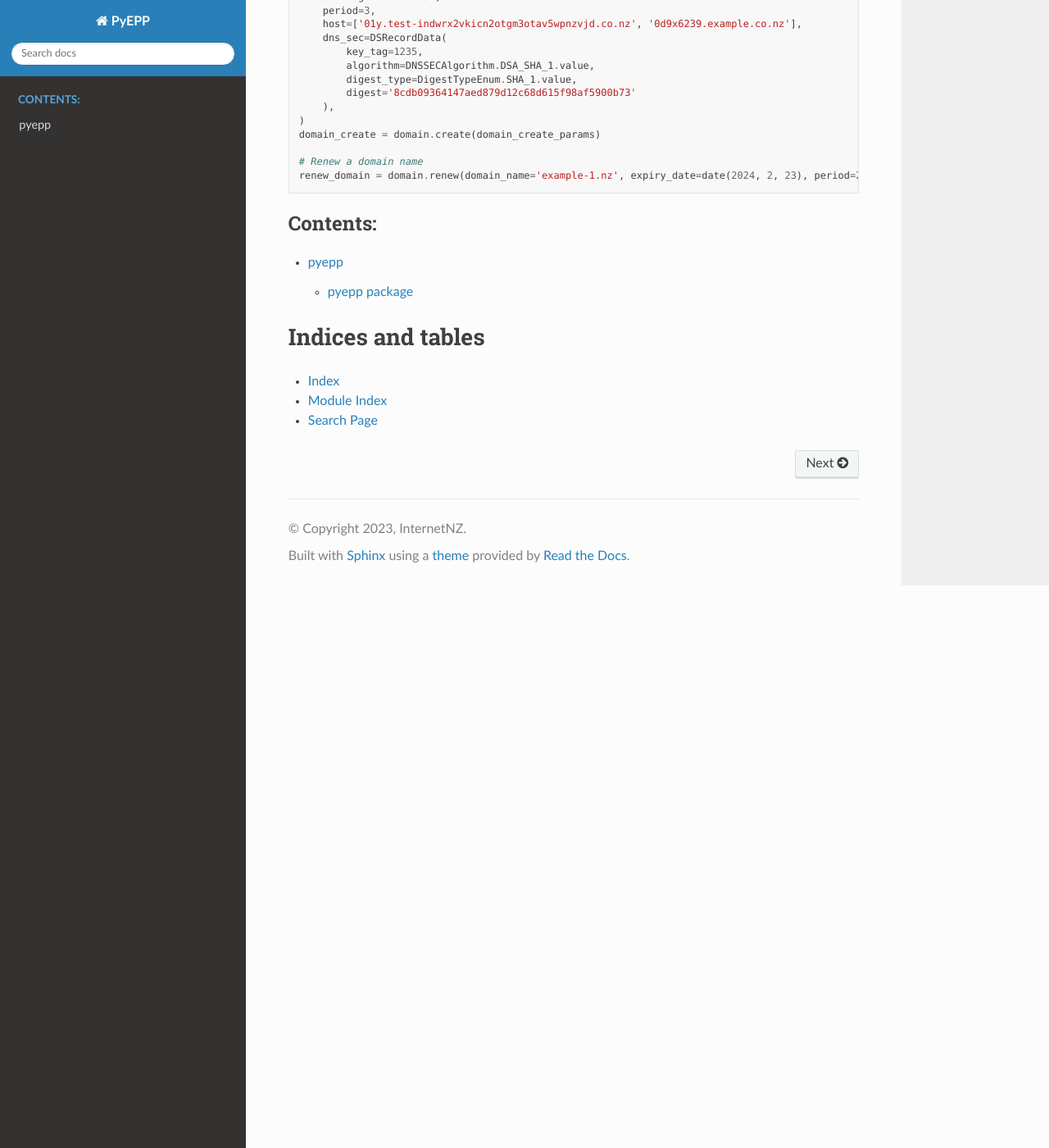
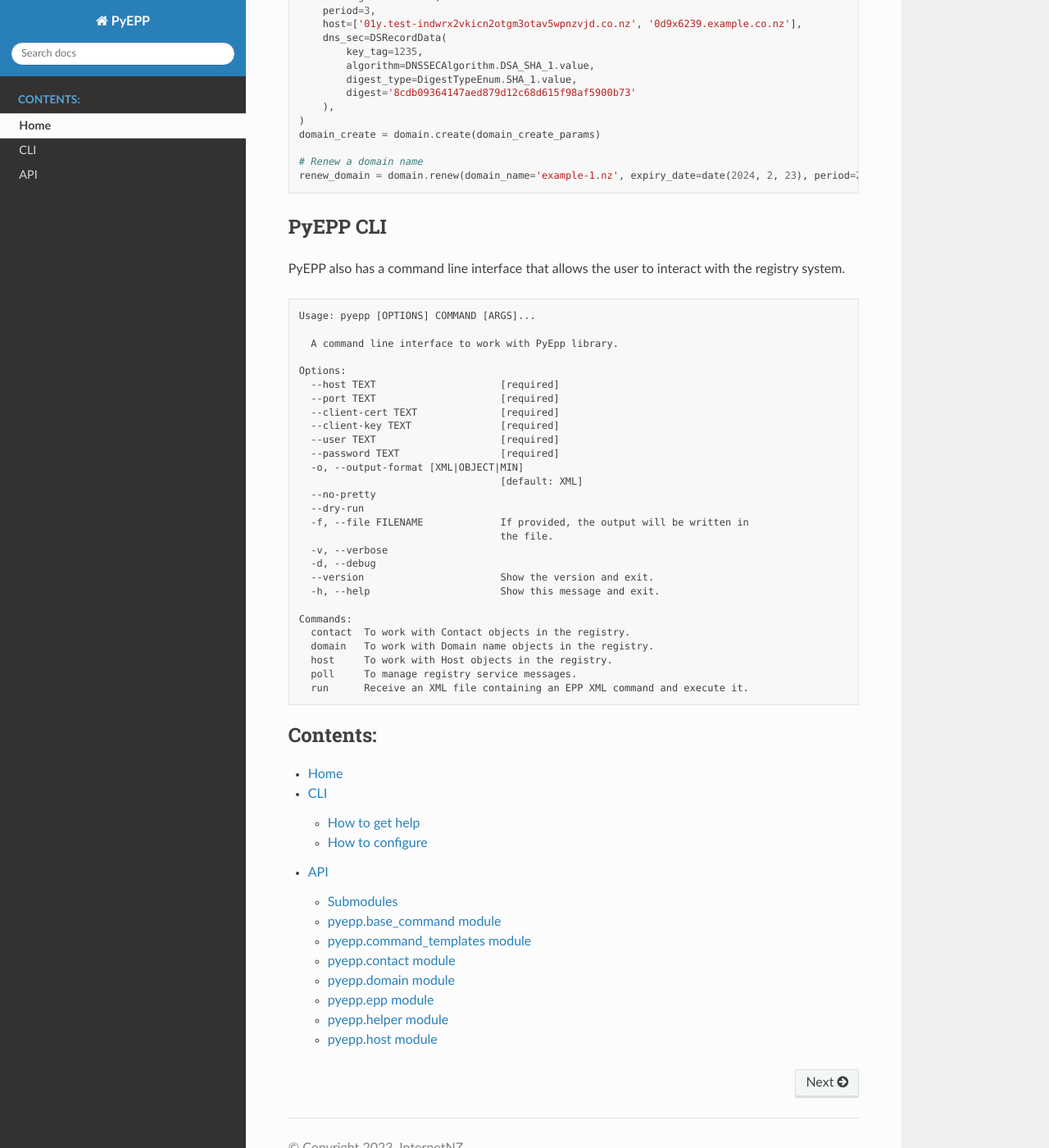
Before and after one commit to InternetNZ/pyepp, a Sphinx documentation site: the page built from docs/index.rst, in a window 1280 px wide and 1400 px high, scrolled down 1655 px. Shown: the whole window at 82% size. Built offline with Sphinx 7.4.7 and the Read the Docs theme 2.0.0, drawn with Linux system fonts in a browser that asks for light colours; some of the changed text lies outside the part shown.

Commit message:
update documentation

```diff
--- /dev/null
+++ b/docs/api.rst
@@ -0,0 +1,61 @@
+API
+=============
+
+Submodules
+----------
+
+pyepp.base\_command module
+--------------------------
+
+.. automodule:: pyepp.base_command
+   :members:
+   :undoc-members:
+   :show-inheritance:
+
+pyepp.command\_templates module
+-------------------------------
+
+.. automodule:: pyepp.command_templates
+   :members:
+   :undoc-members:
+   :show-inheritance:
+
+pyepp.contact module
+--------------------
+
+.. automodule:: pyepp.contact
+   :members:
+   :undoc-members:
+   :show-inheritance:
+
+pyepp.domain module
+-------------------
+
+.. automodule:: pyepp.domain
+   :members:
+   :undoc-members:
+   :show-inheritance:
+
+pyepp.epp module
+----------------
+
+.. automodule:: pyepp.epp
+   :members:
+   :undoc-members:
+   :show-inheritance:
+
+pyepp.helper module
+-------------------
+
+.. automodule:: pyepp.helper
+   :members:
+   :undoc-members:
+   :show-inheritance:
+
+pyepp.host module
+-----------------
+
+.. automodule:: pyepp.host
+   :members:
+   :undoc-members:
+   :show-inheritance:
--- /dev/null
+++ b/docs/cli.rst
@@ -0,0 +1,130 @@
+CLI
+=============
+
+PyEPP comes with a command line interface that allows the user to interact with the registry system. It will be installed
+the main library.
+
+.. code-block:: text
+
+    sh> pip install pyepp
+
+How to get help
+---------------
+To see the help page:
+
+.. code-block:: text
+
+    sh> pyepp -h
+    Usage: pyepp [OPTIONS] COMMAND [ARGS]...
+
+    A command line interface to work with PyEpp library.
+
+    Options:
+      --host TEXT                     [required]
+      --port TEXT                     [required]
+      --client-cert TEXT              [required]
+      --client-key TEXT               [required]
+      --user TEXT                     [required]
+      --password TEXT                 [required]
+      -o, --output-format [XML|OBJECT|MIN]
+                                      [default: XML]
+      --no-pretty
+      --dry-run
+      -f, --file FILENAME             If provided, the output will be written in
+                                      the file.
+      -v, --verbose
+      -d, --debug
+      --version                       Show the version and exit.
+      -h, --help                      Show this message and exit.
+
+    Commands:
+      contact  To work with Contact objects in the registry.
+      domain   To work with Domain name objects in the registry.
+      host     To work with Host objects in the registry.
+      poll     To manage registry service messages.
+      run      Receive an XML file containing an EPP XML command and execute it.
+
+And to get help for a specific command:
+
+.. code-block:: text
+
+    sh> pyepp contact create -h
+    Usage: pyepp contact create [OPTIONS] CONTACT_ID
+
+      Creates a new contact in the registry.
+
+      CONTACT_ID: A unique contact id
+
+    Options:
+      --email TEXT                  [required]
+      --name TEXT                   [required]
+      --city TEXT                   [required]
+      --country-code TEXT           [required]
+      --organization TEXT
+      --street-1 TEXT
+      --street-2 TEXT
+      --street-3 TEXT
+      --province TEXT
+      --postal-code TEXT
+      --phone TEXT
+      --fax TEXT
+      --password TEXT
+      --client-transaction-id TEXT
+      -h, --help                    Show this message and exit.
+
+How to configure
+----------------
+The epp server configuration and credentials can be passed to the cli in three different ways. It can be done either
+through the command line options, environment variables or a config file.
+
+Command line options
+^^^^^^^^^^^^^^^^^^^^
+The server configuration and credentials can be passed to the cli by command line options:
+
+.. code-block:: text
+
+    sh> pyepp --host epp.test.net.nz \
+        --port 700 \
+        --client-key /path/to/epp.key.pem \
+        --client-cert /path/to/epp.crt \
+        --user epp_user \
+        --password SecurePassWord \
+        contact info ehsan-contact-1
+
+Environment variables
+^^^^^^^^^^^^^^^^^^^^^
+The below environment variables can be used to pass the epp server configuration and credentials to the cli. By using
+this way. you don't have to pass the parameters for running each command.
+
+.. code-block:: text
+
+    PYEPP_HOST=epp.test.net.nz
+    PYEPP_PORT=700
+    PYEPP_CLIENT_CERT=/path/to/epp.key.pem
+    PYEPP_CLIENT_KEY=/path/to/epp.crt
+    PYEPP_USER=epp_user
+    PYEPP_PASSWORD=SecurePassWord
+
+Config file
+^^^^^^^^^^^
+To configure the cli by a config file first the config file should be create in the below paths based on the operating
+system:
+
+.. code-block:: text
+
+    Mac OS X (POSIX) and Unix (POSIX):
+      ~/.pyepp/config.ini
+    Windows (not roaming):
+      C:\Users\<user>\AppData\Local\pyepp\config.ini
+
+Then add the below lines to the file:
+
+.. code-block:: ini
+
+    [pyepp]
+    host = epp.test.net.nz
+    port = 700
+    client_cert = /path/to/epp.key.pem
+    client_key = /path/to/epp.crt
+    user = epp_user
+    password = SecurePassWord
--- a/docs/conf.py
+++ b/docs/conf.py
@@ -20,9 +20,12 @@
 # https://www.sphinx-doc.org/en/master/usage/configuration.html#general-configuration
 
 extensions = [
+    "sphinx.ext.duration",
     "sphinx.ext.todo",
     "sphinx.ext.viewcode",
     "sphinx.ext.autodoc",
+    "sphinx.ext.doctest",
+    "sphinx.ext.autosummary",
     "myst_parser"
 ]
 
--- a/docs/index.rst
+++ b/docs/index.rst
@@ -2,8 +2,8 @@
 =====
 
 This a Python API on `EPP <https://en.wikipedia.org/wiki/Extensible_Provisioning_Protocol>`_
-protocol to connect to any registry systems that support EPP and manage the objects.
-It supports bellow RFCs:
+protocol to connect to any registry systems that support EPP and manage the registry objects.
+It supports the bellow RFCs:
 
 * `RFC 5730 - Extensible Provisioning Protocol <https://datatracker.ietf.org/doc/html/rfc5730>`_
 * `RFC 5731 - Domain Name Mapping <https://datatracker.ietf.org/doc/html/rfc5731>`_
@@ -99,15 +99,46 @@
    # Renew a domain name
    renew_domain = domain.renew(domain_name='example-1.nz', expiry_date=date(2024, 2, 23), period=2)
 
+PyEPP CLI
+---------
+PyEPP also has a command line interface that allows the user to interact with the registry system.
+
+.. code:: text
+
+    Usage: pyepp [OPTIONS] COMMAND [ARGS]...
+
+      A command line interface to work with PyEpp library.
+
+    Options:
+      --host TEXT                     [required]
+      --port TEXT                     [required]
+      --client-cert TEXT              [required]
+      --client-key TEXT               [required]
+      --user TEXT                     [required]
+      --password TEXT                 [required]
+      -o, --output-format [XML|OBJECT|MIN]
+                                      [default: XML]
+      --no-pretty
+      --dry-run
+      -f, --file FILENAME             If provided, the output will be written in
+                                      the file.
+      -v, --verbose
+      -d, --debug
+      --version                       Show the version and exit.
+      -h, --help                      Show this message and exit.
+
+    Commands:
+      contact  To work with Contact objects in the registry.
+      domain   To work with Domain name objects in the registry.
+      host     To work with Host objects in the registry.
+      poll     To manage registry service messages.
+      run      Receive an XML file containing an EPP XML command and execute it.
+
+
 .. toctree::
    :maxdepth: 2
    :caption: Contents:
 
-   modules
-
-Indices and tables
-==================
-
-* :ref:`genindex`
-* :ref:`modindex`
-* :ref:`search`
+   Home <self>
+   cli
+   api
--- a/docs/pyepp.rst
+++ /dev/null
@@ -1,69 +0,0 @@
-pyepp package
-=============
-
-Submodules
-----------
-
-pyepp.base\_command module
---------------------------
-
-.. automodule:: pyepp.base_command
-   :members:
-   :undoc-members:
-   :show-inheritance:
-
-pyepp.command\_templates module
--------------------------------
-
-.. automodule:: pyepp.command_templates
-   :members:
-   :undoc-members:
-   :show-inheritance:
-
-pyepp.contact module
---------------------
-
-.. automodule:: pyepp.contact
-   :members:
-   :undoc-members:
-   :show-inheritance:
-
-pyepp.domain module
--------------------
-
-.. automodule:: pyepp.domain
-   :members:
-   :undoc-members:
-   :show-inheritance:
-
-pyepp.epp module
-----------------
-
-.. automodule:: pyepp.epp
-   :members:
-   :undoc-members:
-   :show-inheritance:
-
-pyepp.helper module
--------------------
-
-.. automodule:: pyepp.helper
-   :members:
-   :undoc-members:
-   :show-inheritance:
-
-pyepp.host module
------------------
-
-.. automodule:: pyepp.host
-   :members:
-   :undoc-members:
-   :show-inheritance:
-
-Module contents
----------------
-
-.. automodule:: pyepp
-   :members:
-   :undoc-members:
-   :show-inheritance:
```
Also changed, not shown: other parts of docs/index.rst (+1 -1 lines), README.md (+1 -1 lines), docs/modules.rst (deleted, +0 -7 lines), 3 other files.
